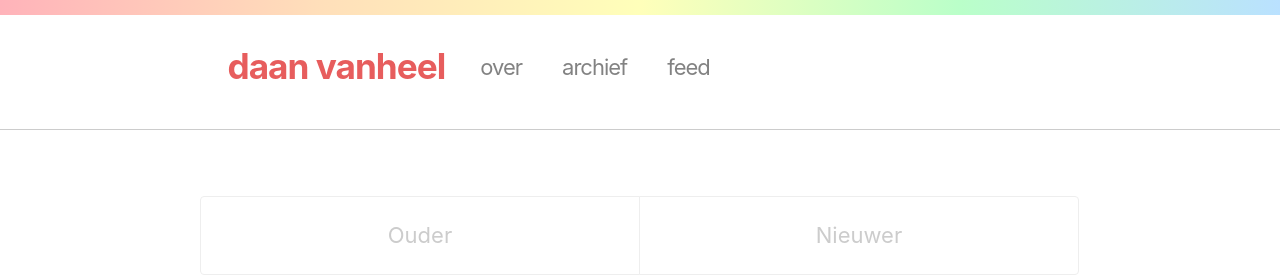
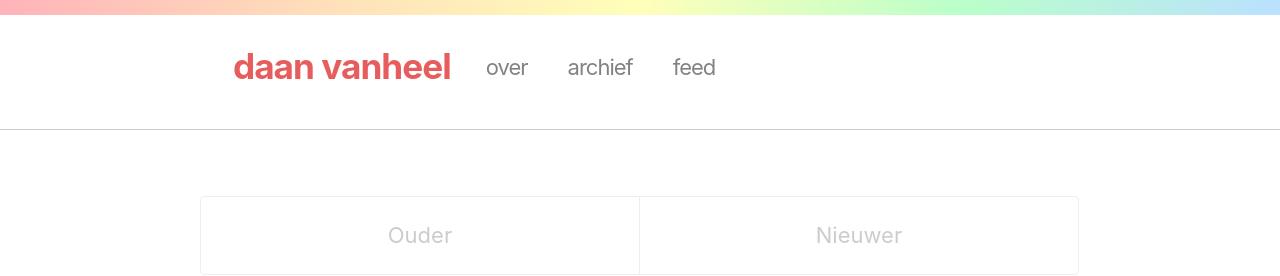
Before and after one commit to daanvanheel/daanvanheel.github.io, a Jekyll site: the page built from index.html, in a window 1280 px wide. Shown: the top 276 px of the page. Built offline with Jekyll 4.4.1, drawn with Linux system fonts in a browser that asks for light colours; the list of posts is cut into pages by our own code.

Commit message:
Update _masthead.scss

```diff
--- a/_sass/_masthead.scss
+++ b/_sass/_masthead.scss
@@ -50,7 +50,7 @@
 }
 
 .heading {
-  max-width: 37.5rem;
+  max-width: 37rem;
   margin-left:  auto;
   margin-right: auto;
 }
```
